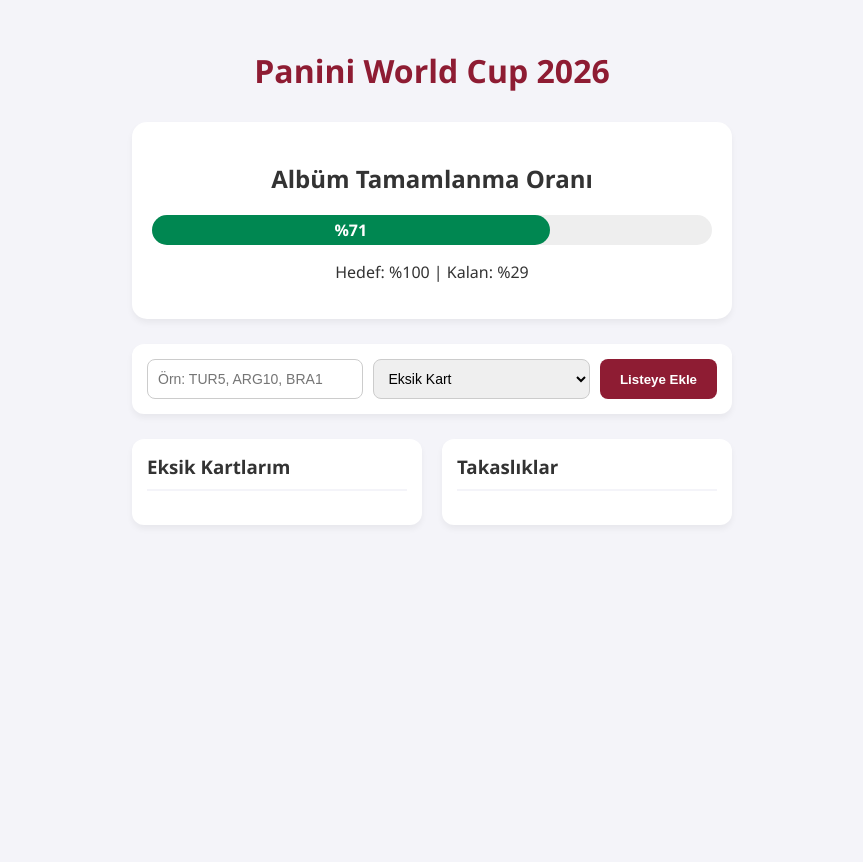
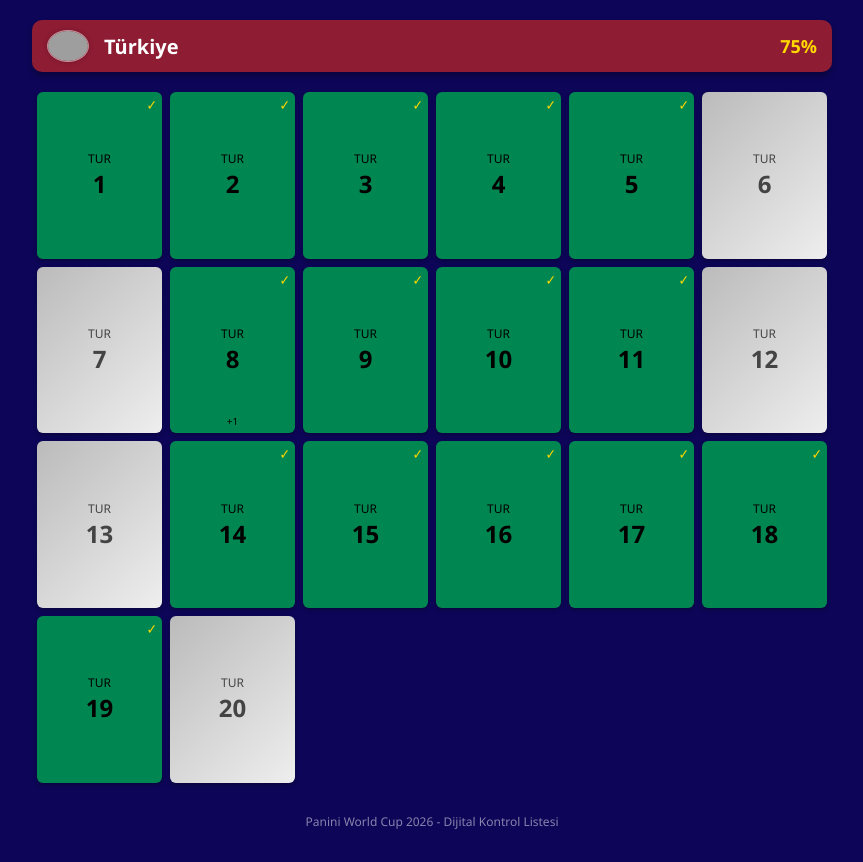
Before and after one commit to kemalcerit1/panini-site, a plain HTML site: page index.html in a window 1280 px wide. Shown: the whole page, without its empty margins (208-1071 px from the left). Before the commit the page ends 800 px from the top, so only its background shows below. Drawn offline with Linux system fonts and the light colour scheme; grey boxes are pictures that could not be loaded.

Commit message:
tr koleksiyon görseli

```diff
--- a/index.html
+++ b/index.html
@@ -3,95 +3,58 @@
 <head>
     <meta charset="UTF-8">
     <meta name="viewport" content="width=device-width, initial-scale=1.0">
-    <title>Panini World Cup 2026 - Koleksiyonum</title>
+    <title>Panini WC 2026 - Koleksiyon Kontrolü</title>
     <link rel="stylesheet" href="style.css">
 </head>
 <body>
     <div class="container">
-        <h1>Panini World Cup 2026</h1>
-
-        <div class="stats-card">
-            <h2>Albüm Tamamlanma Oranı</h2>
-            <div class="progress-bar">
-                <div class="progress" style="width: 71%;">%71</div>
+        <div class="country-header tr-theme">
+            <div class="flag-info">
+                <img src="https://flagcdn.com/w80/tr.png" alt="Türkiye">
+                <span class="country-name">Türkiye</span>
             </div>
-            <p>Hedef: %100 | Kalan: %29</p>
-        </div>
-
-        <div class="input-section">
-            <input type="text" id="card-number" placeholder="Örn: TUR5, ARG10, BRA1">
-            <select id="card-type">
-                <option value="missing">Eksik Kart</option>
-                <option value="duplicate">Takaslık (Duplicate)</option>
-            </select>
-            <button onclick="addCard()">Listeye Ekle</button>
-        </div>
-
-        <div class="sections">
-            <div class="card">
-                <h3>Eksik Kartlarım</h3>
-                <ul id="missing-list"></ul>
-            </div>
-
-            <div class="card">
-                <h3>Takaslıklar</h3>
-                <ul id="duplicate-list"></ul>
-            </div>
+            <div class="progress-info">
+                <span class="progress-percent">75%</span>
             </div>
         </div>
 
-    <script>
-        // Ülke kodları ve iki harfli bayrak karşılıkları haritası
-        const countryCodes = {
-            'TUR': 'tr', 'ARG': 'ar', 'BRA': 'br', 'GER': 'de',
-            'FRA': 'fr', 'ITA': 'it', 'ESP': 'es', 'ENG': 'gb',
-            'POR': 'pt', 'NED': 'nl', 'BEL': 'be', 'CRO': 'hr',
-            'USA': 'us', 'MEX': 'mx', 'CAN': 'ca', 'JPN': 'jp',
-            'KOR': 'kr', 'SEN': 'sn', 'MAR': 'ma', 'URU': 'uy',
-            'COL': 'co', 'CHI': 'cl', 'SWE': 'se', 'SUI': 'ch'
-            // Diğer ülkeleri de buraya aynı mantıkla ekleyebiliriz Kemo
-        };
+        <div class="album-grid">
 
-        function addCard() {
-            const numberInput = document.getElementById('card-number');
-            const typeSelect = document.getElementById('card-type');
+            <div class="card status-owned"><span>TUR</span> 1<div class="tick">✓</div></div>
+            <div class="card status-owned"><span>TUR</span> 2<div class="tick">✓</div></div>
+            <div class="card status-owned"><span>TUR</span> 3<div class="tick">✓</div></div>
+            <div class="card status-owned"><span>TUR</span> 4<div class="tick">✓</div></div>
+            <div class="card status-owned"><span>TUR</span> 5<div class="tick">✓</div></div>
 
-            // Girilen metni al ve tamamen büyük harfe çevir (örn: tur5 -> TUR5)
-            let cardValue = numberInput.value.trim().toUpperCase();
+            <div class="card status-missing"><span>TUR</span> 6</div>
+            <div class="card status-missing"><span>TUR</span> 7</div>
 
-            if (cardValue === '') {
-                alert('Lütfen bir kart kodu girin!');
-                return;
-            }
+            <div class="card status-owned has-duplicate">
+                <span>TUR</span> 8
+                <div class="duplicate-tag">+1</div>
+                <div class="tick">✓</div>
+            </div>
 
-            // İlk 3 harfi ayıkla (Ülke kodu için)
-            const prefix = cardValue.substring(0, 3);
+            <div class="card status-owned"><span>TUR</span> 9<div class="tick">✓</div></div>
+            <div class="card status-owned"><span>TUR</span> 10<div class="tick">✓</div></div>
+            <div class="card status-owned"><span>TUR</span> 11<div class="tick">✓</div></div>
 
-            // Bayrak URL'sini belirle (Eğer kod listede yoksa dünya kupası logosu/varsayılan ikon koyar)
-            let flagHtml = '';
-            if (countryCodes[prefix]) {
-                const flagCode = countryCodes[prefix];
-                flagHtml = `<img src="https://flagcdn.com/w40/${flagCode}.png" class="country-flag" alt="${prefix}">`;
-            } else {
-                // Bilinmeyen bir kod girilirse varsayılan küçük bir dünya ikonu basar
-                flagHtml = `<span class="default-icon">⚽</span>`;
-            }
+            <div class="card status-missing"><span>TUR</span> 12</div>
 
-            let listId = typeSelect.value === 'missing' ? 'missing-list' : 'duplicate-list';
-            const targetList = document.getElementById(listId);
+            <div class="card status-missing"><span>TUR</span> 13</div>
 
-            const li = document.createElement('li');
-            li.innerHTML = `
-                <div class="card-info">
-                    ${flagHtml}
-                    <span class="card-code">${cardValue}</span>
+            <div class="card status-owned"><span>TUR</span> 14<div class="tick">✓</div></div>
+            <div class="card status-owned"><span>TUR</span> 15<div class="tick">✓</div></div>
+            <div class="card status-owned"><span>TUR</span> 16<div class="tick">✓</div></div>
+            <div class="card status-owned"><span>TUR</span> 17<div class="tick">✓</div></div>
+            <div class="card status-owned"><span>TUR</span> 18<div class="tick">✓</div></div>
+            <div class="card status-owned"><span>TUR</span> 19<div class="tick">✓</div></div>
+
+            <div class="card status-missing"><span>TUR</span> 20</div>
+
         </div>
-                <span class="delete-btn" onclick="this.parentElement.remove()">✕</span>
-            `;
 
-            targetList.appendChild(li);
-            numberInput.value = '';
-        }
-    </script>
+        <p class="summary-text">Panini World Cup 2026 - Dijital Kontrol Listesi</p>
+    </div>
 </body>
 </html>
--- a/style.css
+++ b/style.css
@@ -1,133 +1,121 @@
 body {
     font-family: 'Segoe UI', Tahoma, Geneva, Verdana, sans-serif;
-    background-color: #f4f4f9;
-    color: #333;
+    /* Fotoğraftaki o karanlık mavi arka plan */
+    background-color: #0d0658;
+    color: white;
+    margin: 0;
     display: flex;
     justify-content: center;
+    min-height: 100vh;
     padding: 20px;
 }
 
 .container {
     width: 100%;
-    max-width: 600px;
+    max-width: 800px;
 }
 
-h1 {
-    color: #8e1c33;
-    text-align: center;
-    margin-bottom: 30px;
+/* Türkiye Haberler Barı Tasarımı (Fotoğraftaki gibi) */
+.country-header {
+    background-color: #8e1c33; /* Türkiye Teması Kırmızısı */
+    border-radius: 10px;
+    padding: 10px 15px;
+    display: flex;
+    justify-content: space-between;
+    align-items: center;
+    box-shadow: 0 4px 6px rgba(0,0,0,0.3);
+    margin-bottom: 15px;
 }
 
-.stats-card {
-    background: white;
-    padding: 20px;
-    border-radius: 15px;
-    box-shadow: 0 4px 6px rgba(0,0,0,0.05);
-    margin-bottom: 25px;
-    text-align: center;
+.flag-info {
+    display: flex;
+    align-items: center;
+    gap: 15px;
 }
 
-.progress-bar {
-    background: #eee;
-    border-radius: 20px;
-    height: 30px;
-    margin: 15px 0;
+.flag-info img {
+    width: 40px;
+    height: auto;
+    border-radius: 50%; /* Yuvarlak bayrak */
+    border: 1px solid rgba(255,255,255,0.5);
+    box-shadow: 0 0 5px rgba(0,0,0,0.2);
 }
 
-.progress {
-    background: #008751;
-    color: white;
-    height: 100%;
-    border-radius: 20px;
-    line-height: 30px;
+.country-name {
+    font-size: 20px;
     font-weight: bold;
 }
 
-.input-section {
-    display: flex;
-    gap: 10px;
-    margin-bottom: 25px;
-    background: white;
-    padding: 15px;
-    border-radius: 12px;
-    box-shadow: 0 4px 6px rgba(0,0,0,0.05);
-}
-
-.input-section input, .input-section select {
-    flex: 1;
-    padding: 10px;
-    border: 1px solid #ccc;
-    border-radius: 8px;
-    font-size: 14px;
-}
-
-.input-section button {
-    background: #8e1c33;
-    color: white;
-    border: none;
-    padding: 10px 20px;
-    border-radius: 8px;
-    cursor: pointer;
+.progress-percent {
+    font-size: 18px;
+    color: #ffd700; /* Altın rengi yüzde */
     font-weight: bold;
 }
 
-.sections {
-    display: flex;
-    gap: 20px;
+/* Albüm Izgarası Tasarımı */
+.album-grid {
+    display: grid;
+    /* Fotoğraftaki gibi her satırda 5 veya 6 kartlık esnek yapı */
+    grid-template-columns: repeat(auto-fill, minmax(120px, 1fr));
+    gap: 8px; /* Kartlar arası boşluk */
+    padding: 5px;
 }
 
+/* Ortak Kart Tasarımı */
 .card {
-    background: white;
-    padding: 15px;
-    border-radius: 12px;
-    flex: 1;
-    box-shadow: 0 4px 6px rgba(0,0,0,0.05);
+    aspect-ratio: 0.75; /* Kartların dik durması için oran (3:4) */
+    border-radius: 6px;
+    display: flex;
+    flex-direction: column;
+    justify-content: center;
+    align-items: center;
+    font-size: 24px;
+    font-weight: bold;
+    position: relative;
+    box-shadow: 0 2px 4px rgba(0,0,0,0.3);
+    transition: transform 0.1s;
+    user-select: none;
 }
 
-.card h3 {
-    margin-top: 0;
-    border-bottom: 2px solid #f4f4f9;
-    padding-bottom: 10px;
+.card span {
+    font-size: 12px;
+    font-weight: normal;
+    text-transform: uppercase;
+    display: block;
 }
 
-ul { list-style: none; padding: 0; }
-
-li {
-    padding: 10px;
-    border-bottom: 1px solid #eee;
-    display: flex;
-    justify-content: space-between;
-    align-items: center;
+/* Olan Kart Tasarımı (Fotoğraftaki Yeşil) */
+.status-owned {
+    background-color: #008751; /* Canlı Panini Yeşili */
+    color: black;
 }
 
-/* Bayrak ve Kart Bilgisi Yan Yana Dursun */
-.card-info {
-    display: flex;
-    align-items: center;
-    gap: 12px;
+/* Eksik Kart Tasarımı (Fotoğraftaki Gri/Karanlık) */
+.status-missing {
+    background: linear-gradient(135deg, #bbb 0%, #eee 100%);
+    color: #444;
 }
 
-.country-flag {
-    width: 28px;
-    height: 20px;
-    object-fit: cover;
-    border-radius: 4px;
-    box-shadow: 0 1px 3px rgba(0,0,0,0.2);
+/* Takaslık Kart Etiketi (+1) */
+.duplicate-tag {
+    position: absolute;
+    bottom: 5px;
+    font-size: 10px;
+    font-weight: normal;
 }
 
-.card-code {
-    font-weight: bold;
-    font-size: 15px;
+/* Tamamlanma Çentiği (✓) */
+.tick {
+    position: absolute;
+    top: 3px;
+    right: 5px;
+    font-size: 14px;
+    color: #ffd700; /* Çentik altın rengi olsun */
 }
 
-.default-icon {
-    font-size: 18px;
-    width: 28px;
+.summary-text {
     text-align: center;
+    font-size: 12px;
+    color: rgba(255,255,255,0.5);
+    margin-top: 25px;
 }
-
-.delete-btn {
-    color: #ff4d4d;
-    cursor: pointer;
-    font-weight: bold;
-}
```
Lines whose indentation alone changed are shown as unchanged.
